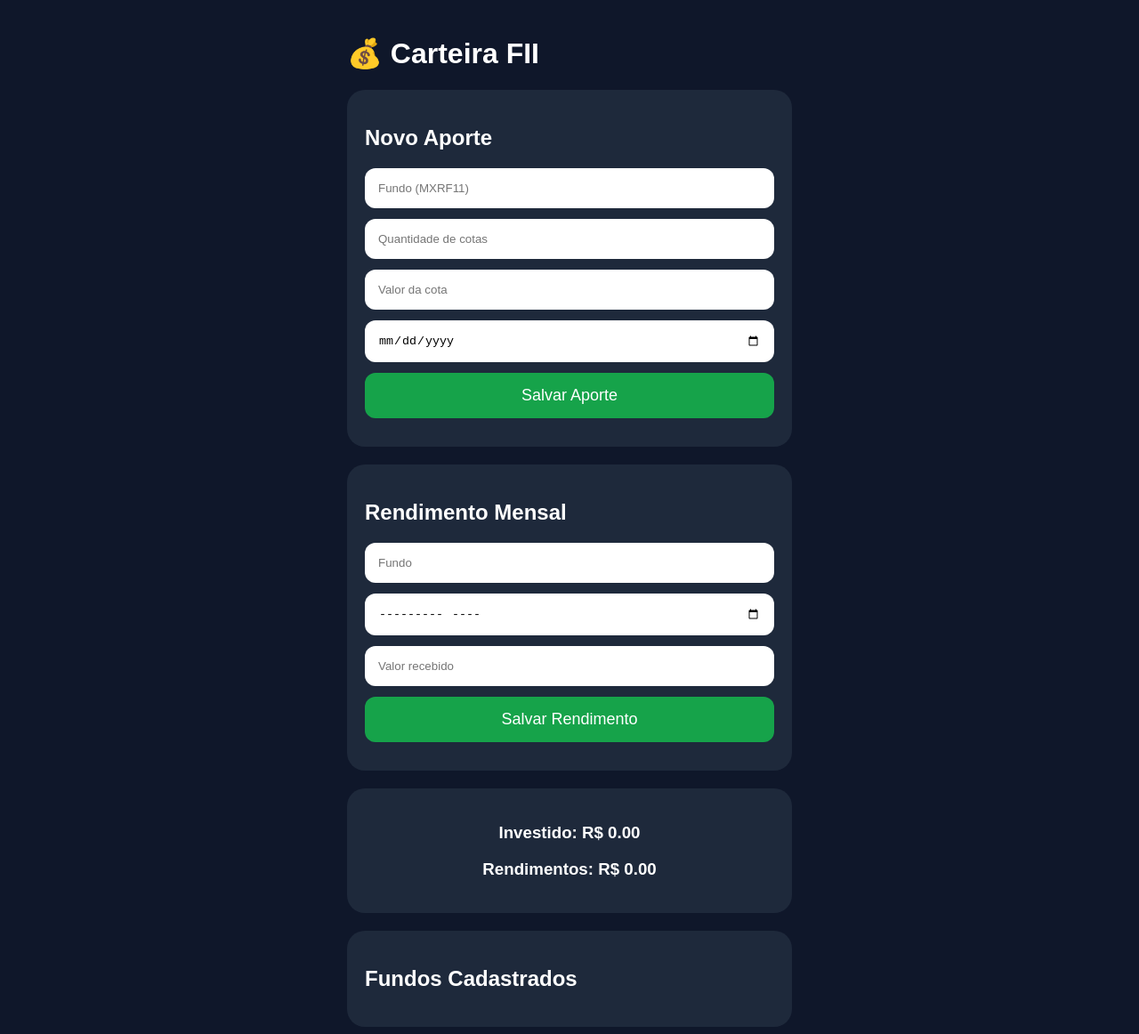
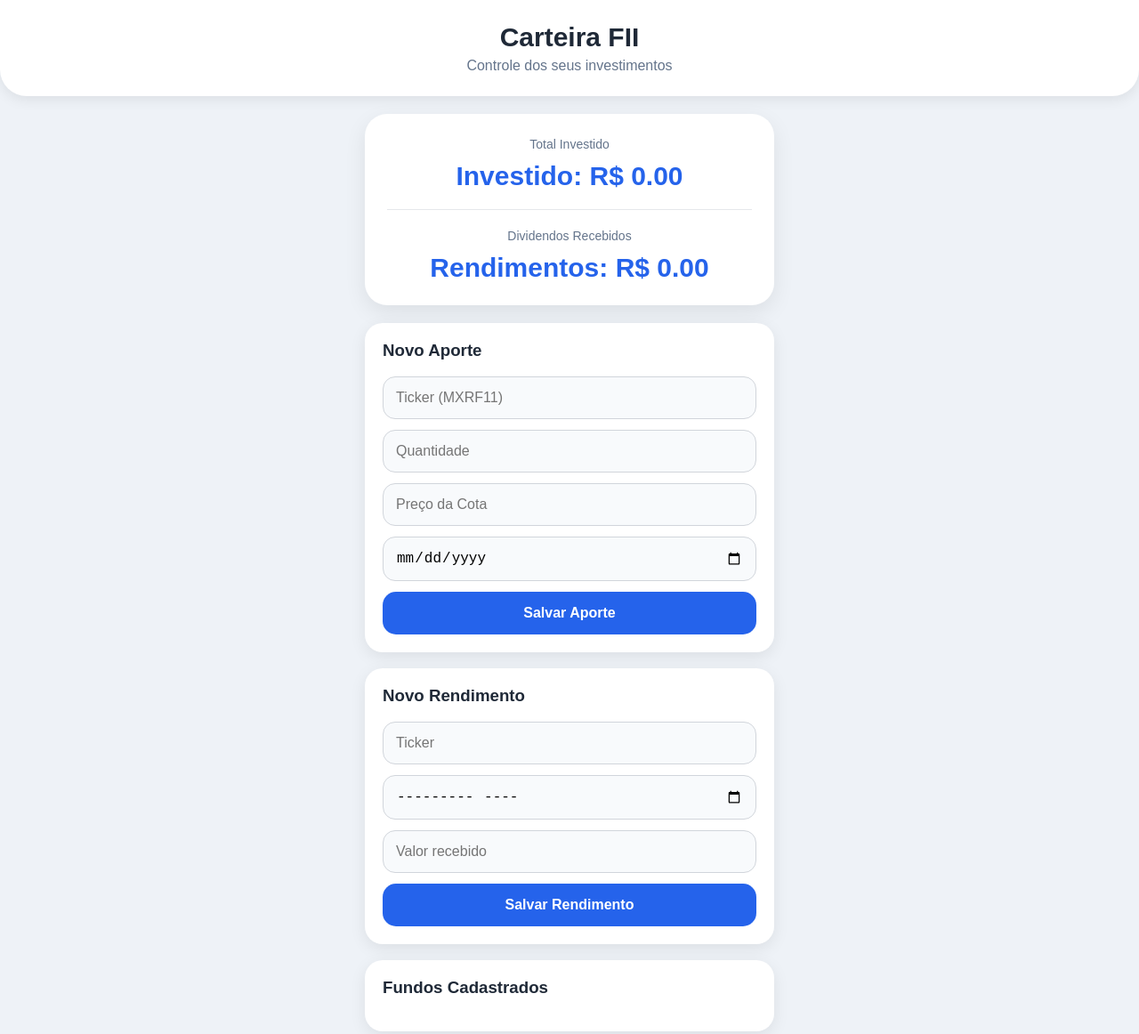
Before and after one commit to GiovaniCitolin/carteira-fii, a plain HTML site: page index.html in a window 1280 px wide. Shown: the top 1162 px of the page at 89% size. Drawn offline with Linux system fonts and the light colour scheme.

Commit message:
Add files via upload

```diff
--- a/index.html
+++ b/index.html
@@ -1,54 +1,156 @@
 <!DOCTYPE html>
 <html lang="pt-BR">
+
 <head>
+
 <meta charset="UTF-8">
-<meta name="viewport" content="width=device-width,initial-scale=1">
+<meta name="viewport" content="width=device-width, initial-scale=1">
+
 <title>Carteira FII</title>
+
 <link rel="stylesheet" href="style.css">
+
 <link rel="manifest" href="manifest.json">
-<meta name="theme-color" content="#0f172a">
-<meta name="apple-mobile-web-app-capable" content="yes">
-<meta name="apple-mobile-web-app-status-bar-style" content="black">
-<meta name="apple-mobile-web-app-title" content="Carteira FII">
-<link rel="apple-touch-icon" href="icon-192.png">
+
+<meta name="theme-color" content="#f4f6fb">
+
 </head>
+
 <body>
+
+<header class="topo">
+
+    <h1>Carteira FII</h1>
+
+    <p>Controle dos seus investimentos</p>
+
+</header>
+
 <div class="container">
-<h1>💰 Carteira FII</h1>
 
-<div class="card">
-<h2>Novo Aporte</h2>
-<input type="text" id="fundo" placeholder="Fundo (MXRF11)">
-<input type="number" id="cotas" placeholder="Quantidade de cotas">
-<input type="number" step="0.01" id="valor" placeholder="Valor da cota">
-<input type="date" id="data">
-<button onclick="salvarAporte()">Salvar Aporte</button>
+<div class="dashboard">
+
+    <div class="resumo">
+
+        <span>Total Investido</span>
+
+        <h2 id="totalInvestido">
+            R$ 0,00
+        </h2>
+
+    </div>
+
+    <div class="linha"></div>
+
+    <div class="resumo">
+
+        <span>Dividendos Recebidos</span>
+
+        <h2 id="totalRendimentos">
+            R$ 0,00
+        </h2>
+
+    </div>
+
 </div>
 
 <div class="card">
-<h2>Rendimento Mensal</h2>
-<input type="text" id="fundoRendimento" placeholder="Fundo">
-<input type="month" id="mes">
-<input type="number" step="0.01" id="rendimento" placeholder="Valor recebido">
-<button onclick="salvarRendimento()">Salvar Rendimento</button>
-</div>
 
-<div class="card resumo">
-<h3 id="totalInvestido">Investido: R$ 0,00</h3>
-<h3 id="totalRendimentos">Rendimentos: R$ 0,00</h3>
+<h3>Novo Aporte</h3>
+
+<input
+id="fundo"
+type="text"
+placeholder="Ticker (MXRF11)">
+
+<input
+id="cotas"
+type="number"
+placeholder="Quantidade">
+
+<input
+id="valor"
+type="number"
+step="0.01"
+placeholder="Preço da Cota">
+
+<input
+id="data"
+type="date">
+
+<button onclick="salvarAporte()">
+
+Salvar Aporte
+
+</button>
+
 </div>
 
 <div class="card">
-<h2>Fundos Cadastrados</h2>
-<div id="listaFundos"></div>
+
+<h3>Novo Rendimento</h3>
+
+<input
+id="fundoRendimento"
+type="text"
+placeholder="Ticker">
+
+<input
+id="mes"
+type="month">
+
+<input
+id="rendimento"
+type="number"
+step="0.01"
+placeholder="Valor recebido">
+
+<button onclick="salvarRendimento()">
+
+Salvar Rendimento
+
+</button>
+
 </div>
 
-<button onclick="location.href='historico.html'" class="historico-btn">📋 Abrir Histórico</button>
+<div class="card">
+
+<h3>Fundos Cadastrados</h3>
+
+<div id="listaFundos"></div>
+
+</div>
+
+<div class="card">
+
+<h3>Rendimentos</h3>
+
+<div id="listaRendimentos"></div>
+
+</div>
+
+<button
+class="historico"
+onclick="location.href='historico.html'">
+
+Ver Histórico
+
+</button>
+
 </div>
 
 <script src="app.js"></script>
+
 <script>
+
 carregarListaFundos();
+
+carregarListaRendimentos();
+
+atualizarResumo();
+
 </script>
+
 </body>
+
 </html>
--- a/style.css
+++ b/style.css
@@ -1 +1,213 @@
-body{margin:0;background:#0f172a;font-family:Arial;color:white}.container{max-width:500px;margin:auto;padding:20px}.card{background:#1e293b;padding:20px;border-radius:20px;margin-bottom:20px}input,button{width:100%;box-sizing:border-box;padding:15px;margin-bottom:12px;border:none;border-radius:12px}button{background:#16a34a;color:white;font-size:18px}.historico-btn{background:#2563eb}.item{background:#1e293b;padding:15px;border-radius:15px;margin-bottom:15px}.resumo{text-align:center}
+*{
+
+margin:0;
+padding:0;
+box-sizing:border-box;
+
+}
+
+body{
+
+background:#eef2f7;
+
+font-family:Arial,Helvetica,sans-serif;
+
+color:#1f2937;
+
+}
+
+.topo{
+
+background:white;
+
+padding:25px;
+
+box-shadow:0 4px 15px rgba(0,0,0,.08);
+
+border-radius:0 0 30px 30px;
+
+text-align:center;
+
+}
+
+.topo h1{
+
+font-size:30px;
+
+}
+
+.topo p{
+
+margin-top:6px;
+
+color:#64748b;
+
+}
+
+.container{
+
+max-width:500px;
+
+margin:auto;
+
+padding:20px;
+
+}
+
+.dashboard{
+
+background:white;
+
+border-radius:25px;
+
+padding:25px;
+
+margin-bottom:20px;
+
+box-shadow:0 8px 25px rgba(0,0,0,.08);
+
+}
+
+.resumo{
+
+text-align:center;
+
+}
+
+.resumo span{
+
+color:#64748b;
+
+font-size:14px;
+
+}
+
+.resumo h2{
+
+margin-top:10px;
+
+font-size:30px;
+
+color:#2563eb;
+
+}
+
+.linha{
+
+height:1px;
+
+background:#e5e7eb;
+
+margin:20px 0;
+
+}
+
+.card{
+
+background:white;
+
+padding:20px;
+
+border-radius:20px;
+
+margin-bottom:18px;
+
+box-shadow:0 5px 18px rgba(0,0,0,.08);
+
+}
+
+.card h3{
+
+margin-bottom:18px;
+
+}
+
+input{
+
+width:100%;
+
+padding:14px;
+
+margin-bottom:12px;
+
+border-radius:14px;
+
+border:1px solid #d1d5db;
+
+font-size:16px;
+
+background:#f8fafc;
+
+}
+
+input:focus{
+
+outline:none;
+
+border-color:#2563eb;
+
+}
+
+button{
+
+width:100%;
+
+padding:15px;
+
+border:none;
+
+border-radius:15px;
+
+background:#2563eb;
+
+color:white;
+
+font-size:16px;
+
+font-weight:bold;
+
+cursor:pointer;
+
+transition:.25s;
+
+}
+
+button:hover{
+
+transform:translateY(-2px);
+
+}
+
+.item{
+
+background:#f8fafc;
+
+border-radius:16px;
+
+padding:15px;
+
+margin-top:12px;
+
+border-left:5px solid #2563eb;
+
+}
+
+.historico{
+
+margin-top:15px;
+
+margin-bottom:40px;
+
+background:#1e40af;
+
+}
+
+@media(max-width:500px){
+
+.container{
+
+padding:15px;
+
+}
+
+}
```
